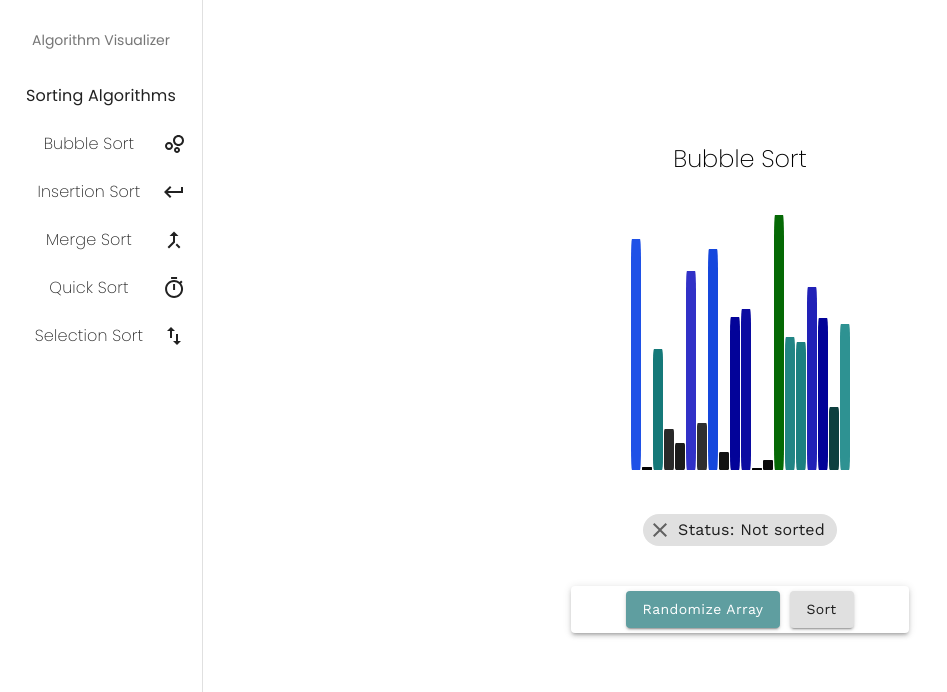
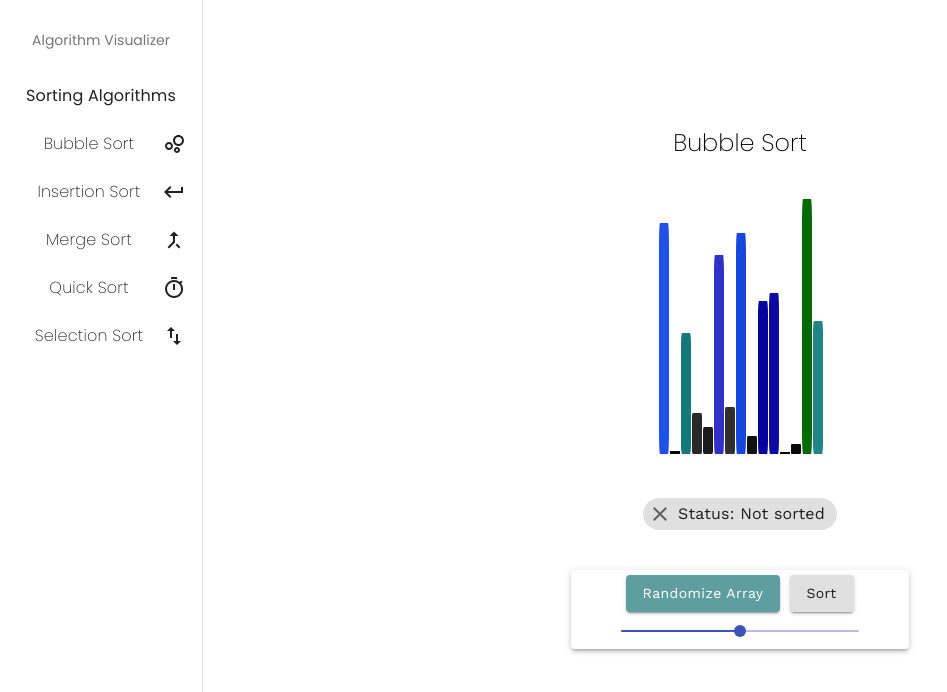
Before and after one commit to sahuashi/algorithm-visualizer, a React (Create React App) app: page / in a window 1280 px wide. Shown: the top 692 px of the page, without its empty margins (0-947 px from the left). Built offline with nearby package versions, Linux system fonts and the light colour scheme; the HTML template or start-up script is replaced by a standard one.

Commit message:
Add array size slider

```diff
--- a/src/App.js
+++ b/src/App.js
@@ -19,7 +19,8 @@ import "./App.css";
 
 function App() {
   const [selectedAlgorithm, setSelectedAlgorithm] =  useState("Bubble Sort");
-  const [array, setArray] = useState(randomizeArray());
+  const [selectedSize, setSelectedSize] = useState(15);
+  const [array, setArray] = useState(randomizeArray(selectedSize));
   const [isSorting, setIsSorting] = useState(false);
   const [isSorted, setIsSorted] = useState(false);
   var iterations = [];
@@ -53,7 +54,7 @@ function App() {
   }});
 
   const randomize = () => {
-    let arr = randomizeArray();
+    let arr = randomizeArray(selectedSize);
     setIsSorted(false);
     setArray(arr);
   }
@@ -88,7 +89,7 @@ function App() {
     <Container maxWidth="lg" className="container">
       <Sidebar algorithms={algorithms} setSelectedAlgorithm={setSelectedAlgorithm}/>
       <Visualizer array={array} randomize={randomize} selectedAlgorithm={selectedAlgorithm}
-      sort={sort} isSorting={isSorting} isSorted={isSorted} />
+      sort={sort} isSorting={isSorting} isSorted={isSorted} setSelectedSize={setSelectedSize} selectedSize={selectedSize}/>
     </Container>
     </ThemeProvider>
   );
--- a/src/components/Visualizer/SettingsBar.js
+++ b/src/components/Visualizer/SettingsBar.js
@@ -1,7 +1,13 @@
 import React, { Component } from "react";
-import { Paper, Box, Button } from "@material-ui/core";
+import { Paper, Box, Button, Slider } from "@material-ui/core";
 
 export default class SettingsBar extends Component {
+
+  handleChange = (event, value) => {
+    this.props.setSelectedSize(value);
+    this.props.randomize();
+  }
+
   render() {
     let sortButton = this.props.isSorting?
     <Button className="button" variant="contained" disabled>Sorting...</Button>
@@ -13,6 +19,13 @@ export default class SettingsBar extends Component {
           Randomize Array
         </Button>
         {sortButton}
+        <Slider style={{width: '70%',}}
+        defaultValue={this.props.selectedSize}
+        valueLabelDisplay="auto"
+        min={5}
+        max={25}
+        onChangeCommitted={this.handleChange}
+      />
         </Paper>
       </Box>
     );
--- a/src/components/Visualizer/Visualizer.js
+++ b/src/components/Visualizer/Visualizer.js
@@ -11,7 +11,8 @@ export default class Visualizer extends Component {
         <Typography variant="h5">{this.props.selectedAlgorithm}</Typography>
         <Canvas array={this.props.array}/>
         <StatusBar isSorted={this.props.isSorted}/>
-        <SettingsBar randomize={this.props.randomize} sort={this.props.sort} isSorting={this.props.isSorting} stop={this.props.stop}/>
+        <SettingsBar randomize={this.props.randomize} sort={this.props.sort} isSorting={this.props.isSorting}
+        selectedSize={this.props.selectedSize} setSelectedSize={this.props.setSelectedSize}/>
       </Grid>
     );
   }
--- a/src/helpers/Randomizer.js
+++ b/src/helpers/Randomizer.js
@@ -1,10 +1,9 @@
-const NUM_ELEMENTS = 20;
 const MIN_NUMBER = 1;
 const MAX_NUMBER = 255;
 
-const randomizeArray = () => {
+const randomizeArray = (size) => {
     var array = [];
-    for (let i = 0; i < NUM_ELEMENTS; i++) {
+    for (let i = 0; i < size; i++) {
         let number = Math.floor(Math.random() * (MAX_NUMBER - MIN_NUMBER + 1)) + MIN_NUMBER;
         array.push(number);
     }
```
